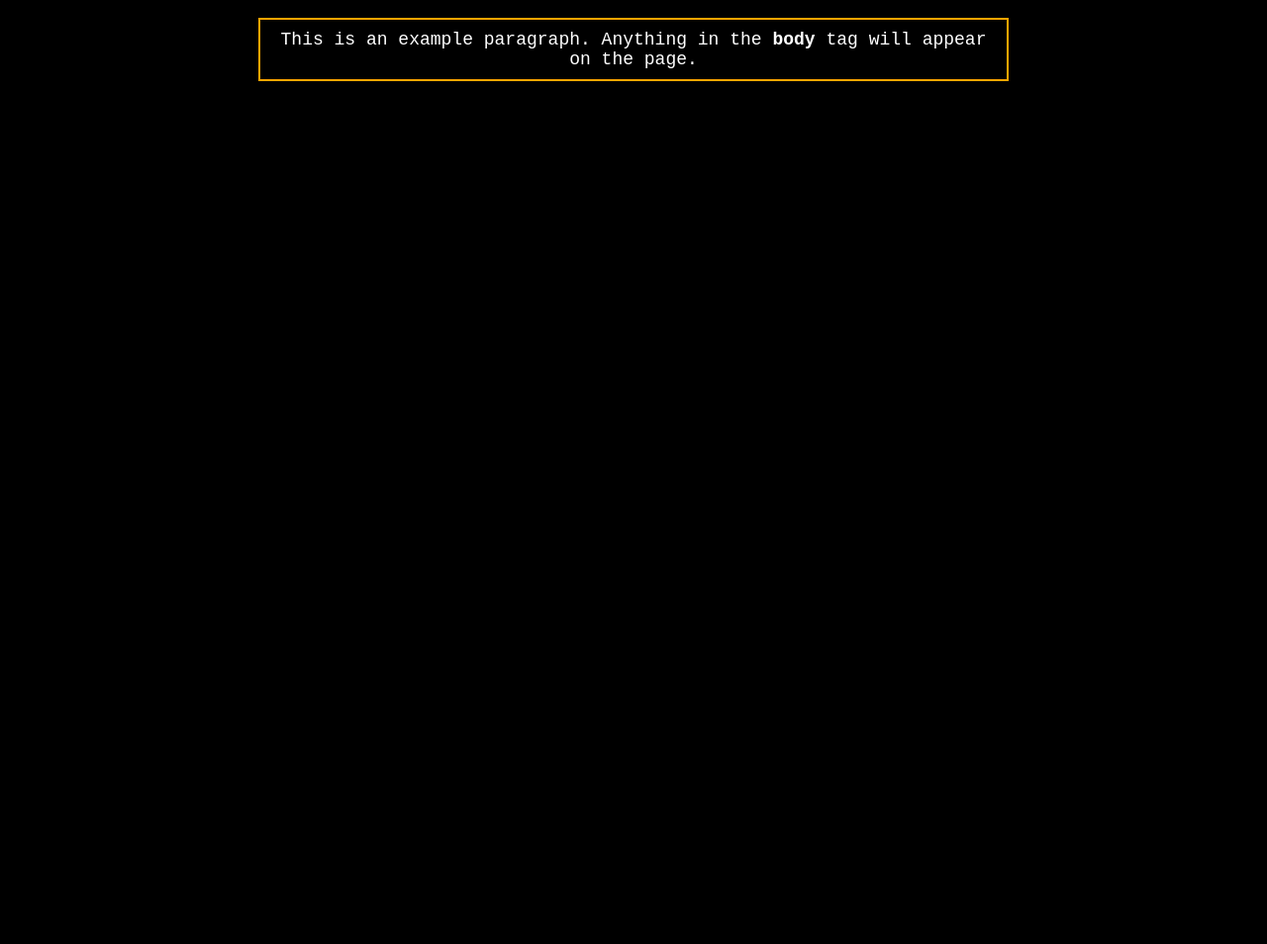
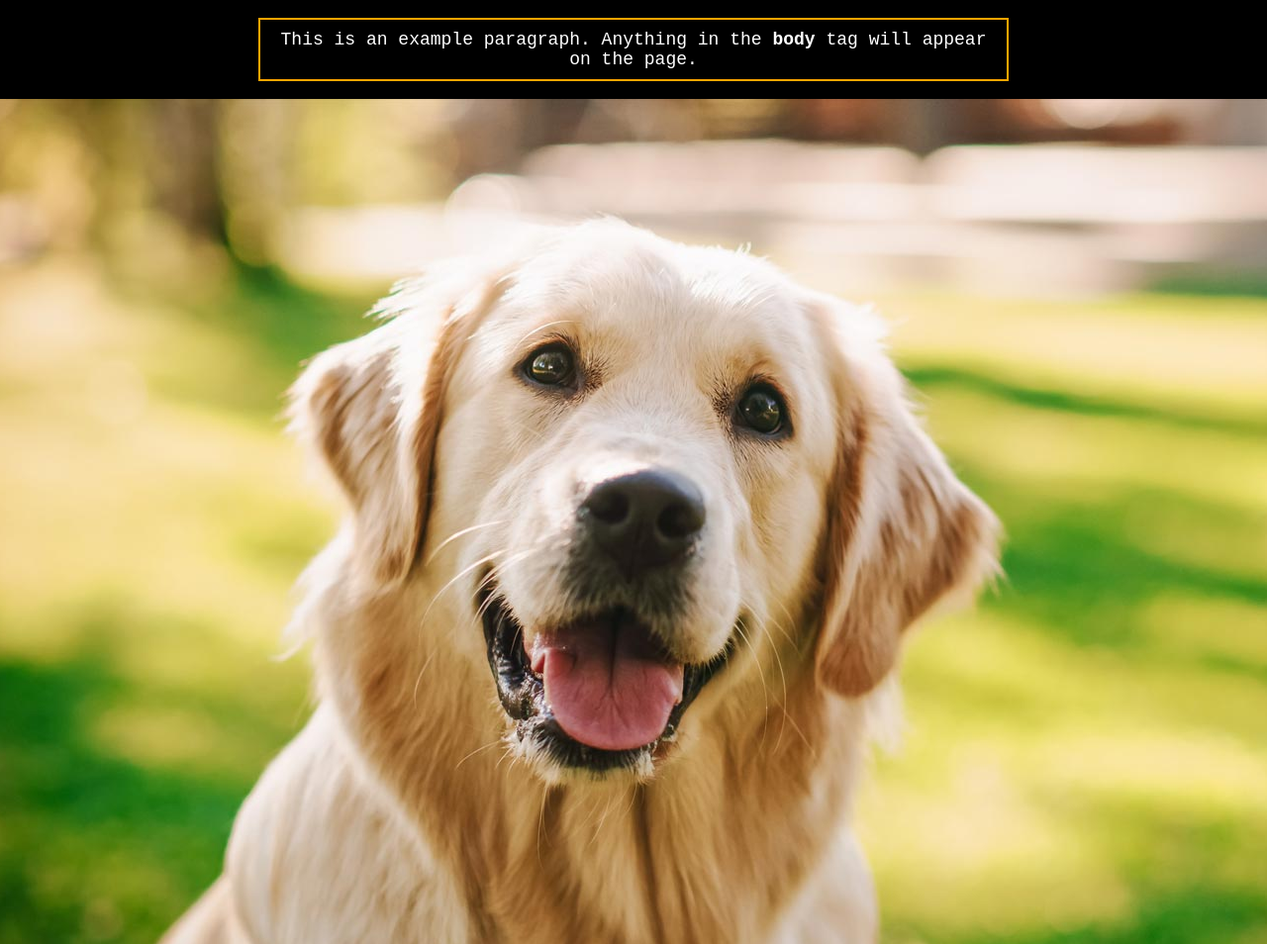
Before and after one commit to cesarwebhunter/Exercise_Unit5_website, a plain HTML site: page index.html in a window 1280 px wide. Shown: the top 954 px of the page at 99% size. Before the commit the page ends 800 px from the top, so only its background shows below. Drawn offline with Linux system fonts and the light colour scheme.

Commit message:
Added first image

```diff
--- a/index.html
+++ b/index.html
@@ -8,5 +8,8 @@
 </head>
 <body>
     <p id="p1">This is an example paragraph. Anything in the <strong>body</strong> tag will appear on the page.</p>
+    <div id="dog">
+        <img src="dog.jpg" alt="Es una imagen de un perro">
+    </div>
 </body>
 </html>
--- a/styles.css
+++ b/styles.css
@@ -11,3 +11,7 @@ body{
     margin-left: 20%;
     margin-right: 20%;
 }
+#dog{
+    display: flex;
+    justify-content: center;
+}
```
Also changed, not shown: dog.jpg (added).
